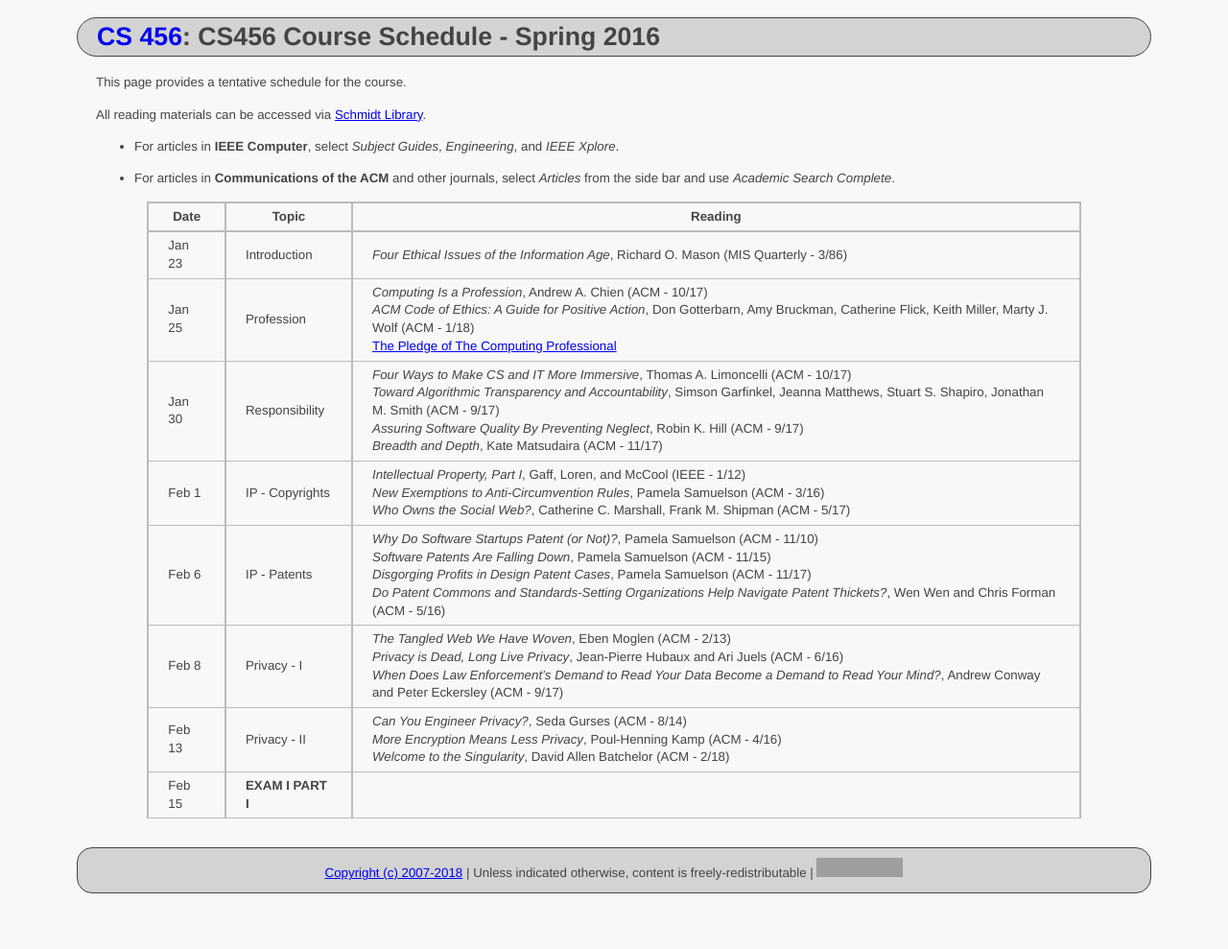
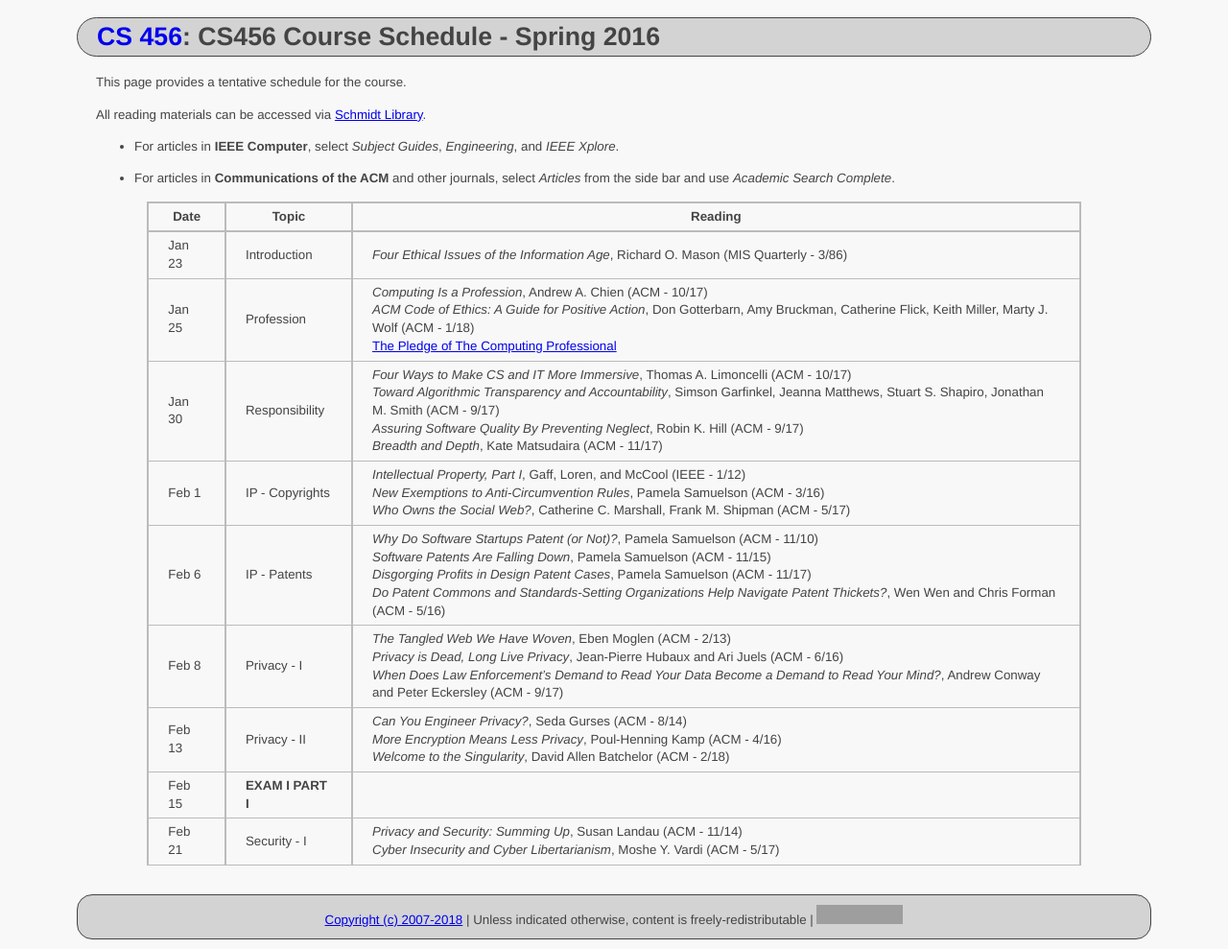
Before and after one commit to ycpcs/cs456-spring2018, a Jekyll site: the page built from schedule/index.md, in a window 1280 px wide. Shown: the whole page at 96% size. Built offline with Jekyll 4.4.1, drawn with Linux system fonts in a browser that asks for light colours; before the commit the page ends 941 px from its top, so only the background shows below that; grey boxes are pictures that could not be loaded.

Commit message:
add security 1 articles
add security 1 articles

```diff
--- a/schedule/index.md
+++ b/schedule/index.md
@@ -22,6 +22,7 @@ All reading materials can be accessed via [Schmidt Library](http://library.ycp.e
 > Feb 8   | Privacy - I         | *The Tangled Web We Have Woven*, Eben Moglen (ACM - 2/13) <br /> *Privacy is Dead, Long Live Privacy*, Jean-Pierre Hubaux and Ari Juels (ACM - 6/16) <br /> *When Does Law Enforcement's Demand to Read Your Data Become a Demand to Read Your Mind?*, Andrew Conway and Peter Eckersley (ACM - 9/17) |
 > Feb 13  | Privacy - II        | *Can You Engineer Privacy?*, Seda Gurses (ACM - 8/14) <br /> *More Encryption Means Less Privacy*, Poul-Henning Kamp (ACM - 4/16) <br /> *Welcome to the Singularity*, David Allen Batchelor (ACM - 2/18) |
 > Feb 15  | **EXAM I PART I**   |  |
+> Feb 21  | Security - I        |  *Privacy and Security: Summing Up*, Susan Landau (ACM - 11/14) <br /> *Cyber Insecurity and Cyber Libertarianism*, Moshe Y. Vardi (ACM - 5/17)|
 
 
 
```
